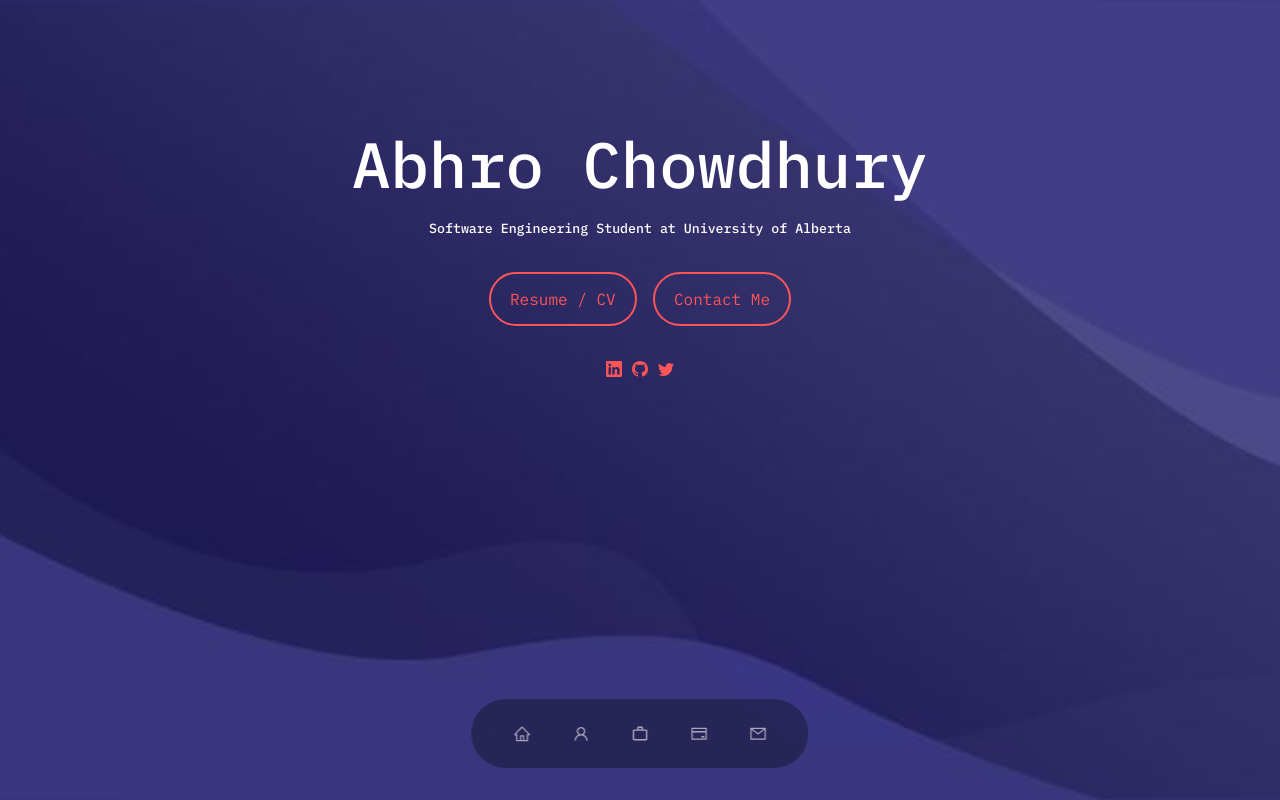
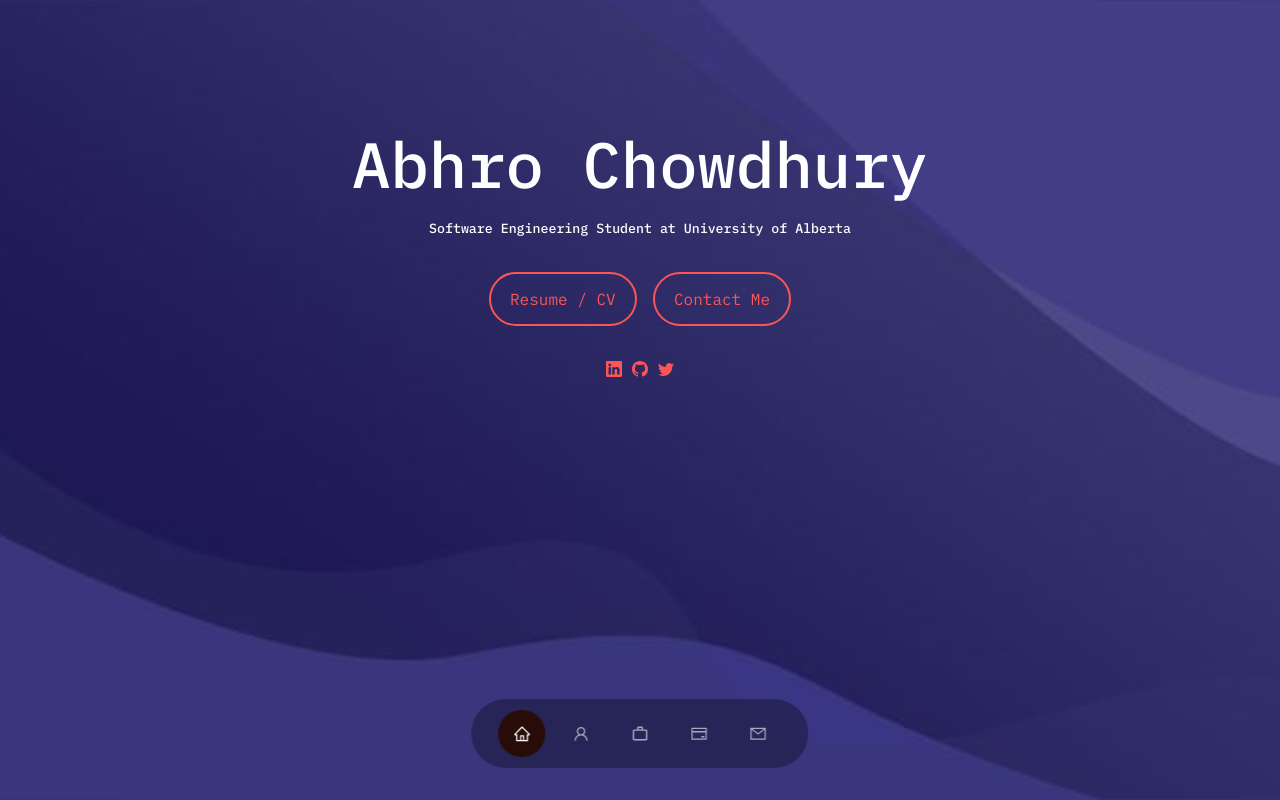
Before and after one commit to AbhroChowdhury/Personal-Website-Abhro, a React (Create React App) app in the folder react-portfolio-abhro/: page / in a window 1280 px wide. Shown: the top 800 px of the page. Built offline with nearby package versions, Linux system fonts and the light colour scheme.

Commit message:
useState is not working idk why

```diff
--- a/react-portfolio-abhro/src/components/navbar/Navbar.jsx
+++ b/react-portfolio-abhro/src/components/navbar/Navbar.jsx
@@ -5,17 +5,22 @@ import {AiOutlineUser} from 'react-icons/ai'
 import {MdOutlineWorkOutline} from 'react-icons/md'
 import {AiOutlineCreditCard} from 'react-icons/ai'
 import {AiOutlineMail} from 'react-icons/ai'
+import {useState} from 'react'
 
 const Navbar = () => {
+  const [activeNav, setActiveNav] = useState('#')
   return (
     <nav>
-      <a href="#header"><AiOutlineHome/> </a>
-      <a href="#about"><AiOutlineUser/> </a>
-      <a href="#experience"><MdOutlineWorkOutline/> </a>
-      <a href="#services"><AiOutlineCreditCard/> </a>
-      <a href="#contact"><AiOutlineMail/> </a>
+      <a href="#" onclick={() => setActiveNav('#')} className={activeNav === '#' ? 'active' : ''}><AiOutlineHome/> </a>
+      <a href="#about" onclick={() => setActiveNav('#about')} className={activeNav === '#about' ? 'active' : ''}><AiOutlineUser/> </a>
+      <a href="#experience" onclick={() => setActiveNav('#experience')} className={activeNav === '#experience' ? 'active' : ''}><MdOutlineWorkOutline/> </a>
+      <a href="#services" onclick={() => setActiveNav('#services')} className={activeNav === '#services' ? 'active' : ''}><AiOutlineCreditCard/> </a>
+      <a href="#contact" onclick={() => setActiveNav('#contact')} className={activeNav === '#contact' ? 'active' : ''}><AiOutlineMail/> </a>
     </nav>
   )
 }
 
 export default Navbar
+
+/* <a href="#" onClick={() => setActiveNav('#')} className={activeNav === '#' ? 'active' : ''}><AiOutlineHome/> </a>
+basically says: if the active state is now #, then we want to set the classname to active */
--- a/react-portfolio-abhro/src/components/navbar/navbar.css
+++ b/react-portfolio-abhro/src/components/navbar/navbar.css
@@ -28,7 +28,7 @@ nav a:hover {
     background: rgba(0,0,0,0.3);
 }
 
-nav a.header {
+nav a.active {
     background: var(--background-color);
     color: var(--color-white);
 }
```
